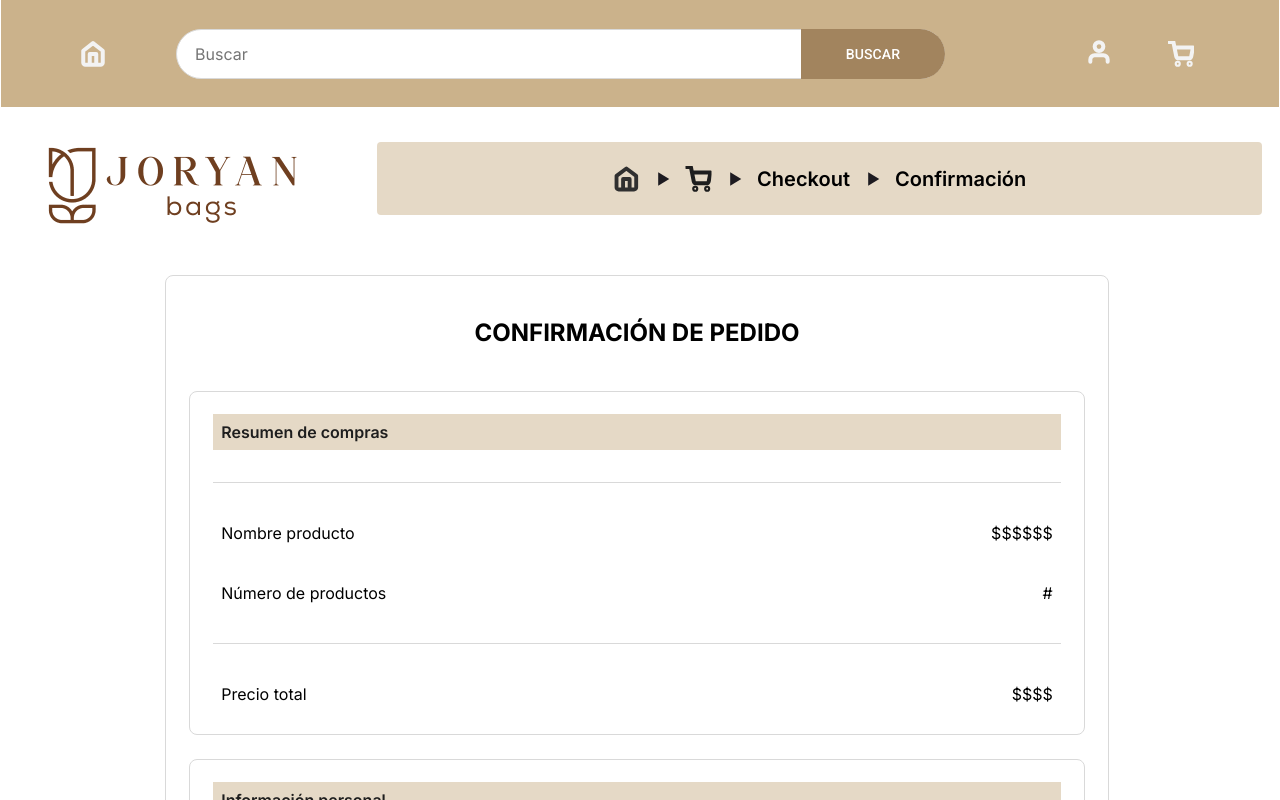
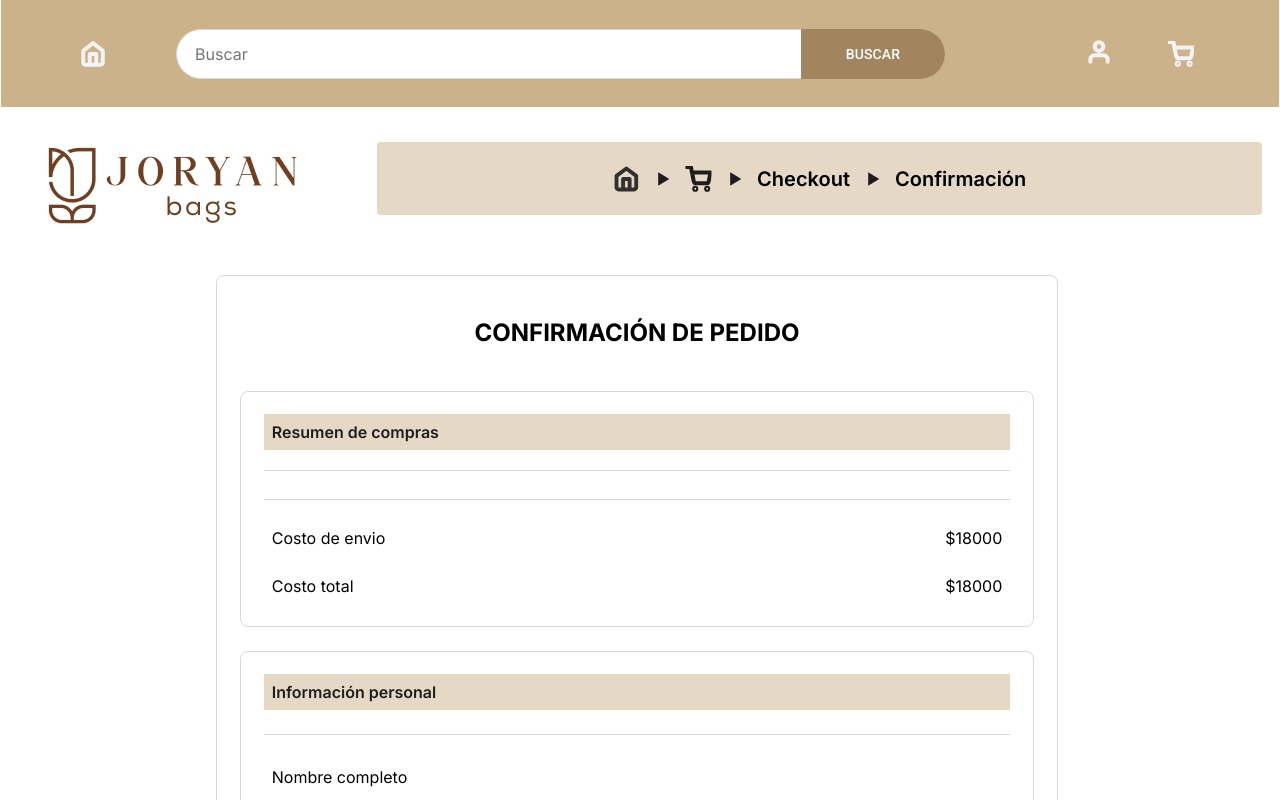
Before and after one commit to CamiloWG/ecommerce-joryanbags, an Angular app in the folder ecommerce-frontend/: page /confirmacioncompra in a window 1280 px wide. Shown: the top 800 px of the page. Built offline with nearby package versions, Linux system fonts and the light colour scheme.

Commit message:
Servicio cart actualizando la bill

```diff
--- a/ecommerce-frontend/src/app/core/components/cartbill/cartbill.component.html
+++ b/ecommerce-frontend/src/app/core/components/cartbill/cartbill.component.html
@@ -1,7 +1,7 @@
 <div class="self-stretch flex flex-col items-start justify-start px-0 pb-0 box-border">
   <div class="self-stretch rounded-radius-200 bg-background-default-default border-border-default-default
               border-solid border-stroke-border box-border flex flex-row items-start justify-start flex-wrap
-              content-start py-[22px] px-[23px] relative gap-space-600 min-w-[240px]">
+              content-start py-[22px] px-[23px] relative gap-space-300 min-w-[240px]">
 
     <!-- Título dinámico -->
     <div class="w-full font-subheading bg-tan-200 p-2 text-body-size-medium text-text-default-default font-body-font-weight-strong">
@@ -10,26 +10,28 @@
 
     <div class="w-full h-px bg-border-default-default my-2"></div>
 
-    <div class="w-full flex flex-row justify-between items-center p-2">
-      <div class="text-body-size-medium font-subheading">Nombre producto</div>
-      <div class="font-subheading">$$$$$$</div>
-    </div>
-
-    <div class="w-full flex flex-row justify-between items-center p-2">
-      <div class="text-body-size-medium font-subheading">Número de productos</div>
-      <div class="font-subheading">#</div>
-    </div>
+    @for(item of productos; track item) {
+      <div class="w-full flex flex-row justify-between items-center p-2">
+        <div class="text-body-size-medium font-subheading">{{item.name}} x{{item.quantity}}</div>
+        <div class="font-subheading">${{item.price * item.quantity}}</div>
+      </div>
+    }
 
     <div class="w-full h-px bg-border-default-default my-2"></div>
 
     <div class="w-full flex flex-row justify-between items-center p-2">
-      <div class="text-body-size-medium font-subheading">Precio total</div>
-      <div class="font-subheading">$$$$</div>
+      <div class="text-body-size-medium font-subheading">Costo de envio</div>
+      <div class="font-subheading">${{costoEnvio}}</div>
+    </div>
+
+    <div class="w-full flex flex-row justify-between items-center p-2">
+      <div class="text-body-size-medium font-subheading">Costo total</div>
+      <div class="font-subheading">${{costoTotal}}</div>
     </div>
 
     <!-- Botón con texto dinámico -->
-    <button *ngIf="showButton" class="w-full py-2 mt-4 bg-background-brand-default text-text-brand-on-brand font-heading rounded-lg
-                   hover:bg-dimgray hover:border-dimgray text-white">
+    <button *ngIf="showButton" (click)="onButtonClick()" class="w-full font-[550] py-2 mt-4 bg-background-brand-default text-text-brand-on-brand font-heading rounded-lg
+    border-border-neutral-secondary border-solid border-stroke-border hover:bg-white hover:text-black transition text-white cursor-pointer">
       {{ buttonText }}
     </button>
   </div>
--- a/ecommerce-frontend/src/app/core/components/cartbill/cartbill.component.ts
+++ b/ecommerce-frontend/src/app/core/components/cartbill/cartbill.component.ts
@@ -1,5 +1,8 @@
 import { CommonModule } from '@angular/common';
 import { Component, Input } from '@angular/core';
+import { ProductInCart } from '../../interfaces/product.interface';
+import { CartService } from '../../services/cart.service';
+import { Router } from '@angular/router';
 
 @Component({
   selector: 'app-cartbill',
@@ -13,4 +16,33 @@ export class CartbillComponent {
   @Input() title: string = 'Mi carro de compras';
   @Input() buttonText: string = 'Checkout';
   @Input() showButton: boolean = true;
+  @Input() rutaBttn: string = '';
+
+  productos: ProductInCart[] = [];
+  costoEnvio: number = 18000;
+  costoTotal: number = 0;
+
+  constructor(private cartService: CartService, private router: Router) {}
+
+  ngOnInit() {
+    this.cartService.cart$.subscribe(carrito => {
+      this.productos = carrito;
+      this.updateBill();
+    });
+  }
+
+
+  updateBill() {
+    let total: number = this.costoEnvio;
+    this.productos.forEach(producto => {
+      total += (producto.price * producto.quantity);
+    });
+    this.costoTotal = total;
+  }
+
+  onButtonClick() {
+    this.router.navigate([this.rutaBttn]);
+  }
+
+
 }
--- a/ecommerce-frontend/src/app/core/components/cartproduct/cartproduct.component.ts
+++ b/ecommerce-frontend/src/app/core/components/cartproduct/cartproduct.component.ts
@@ -10,6 +10,8 @@ export class CartproductComponent {
   @Input() nombreProducto = "";
   @Input() urlImagen = "";
   @Input() cantidad = 1;
+  @Input() descripcion = "";
+  @Input() precio = 0;
 
   @Output() onDelete = new EventEmitter();
   @Output() onChangeQty: EventEmitter<number> = new EventEmitter<number>();
--- a/ecommerce-frontend/src/app/core/components/shared/Route/Route.component.html
+++ b/ecommerce-frontend/src/app/core/components/shared/Route/Route.component.html
@@ -9,7 +9,7 @@
       <ng-container *ngFor="let crumb of breadcrumbs; let last = last">
 
         <ng-container *ngIf="crumb.label === 'Carrito'; else textBreadcrumb">
-          <img class="w-[27px] h-[26px] cursor-pointer" alt="Carrito" src="assets\icons\shopping-cart-2.svg" />
+          <img class="w-[27px] h-[26px] cursor-pointer" alt="Carrito" src="assets\icons\shopping-cart-2.svg" (click)="navigateTo(crumb.url)"/>
         </ng-container>
 
         <ng-template #textBreadcrumb>
--- a/ecommerce-frontend/src/app/pages/carrito/carrito.component.html
+++ b/ecommerce-frontend/src/app/pages/carrito/carrito.component.html
@@ -19,11 +19,11 @@
     <section class="mx-auto w-full max-w-[80%] flex flex-row justify-between items-start gap-8 px-10">
       <div class="flex-1 flex flex-col gap-4">
         @for(item of totalProductos; track item) {
-          <app-cartproduct (onChangeQty)="onChangeQuantity(item, $event)" (onDelete)="onDeleteProduct(item)" [nombreProducto]="item.name" [cantidad]="item.quantity" [urlImagen]="item.image_url"></app-cartproduct>
+          <app-cartproduct (onChangeQty)="onChangeQuantity(item, $event)" (onDelete)="onDeleteProduct(item)" [nombreProducto]="item.name" [cantidad]="item.quantity" [urlImagen]="item.image_url" [descripcion]="item.category_name" [precio]="item.price"></app-cartproduct>
         }
       </div>
       <div class="w-[350px] flex-shrink-0">
-        <app-cartbill title="Mi carro de compras" buttonText="Checkout"></app-cartbill>
+        <app-cartbill title="Mi carro de compras" buttonText="Checkout" rutaBttn="/checkout"></app-cartbill>
       </div>
     </section>
 
--- a/ecommerce-frontend/src/app/pages/catalogo/catalogo.component.html
+++ b/ecommerce-frontend/src/app/pages/catalogo/catalogo.component.html
@@ -8,7 +8,9 @@
         <catalog-filter class=""></catalog-filter>
         <div class="absolute top-[19px] left-[365px] flex flex-col items-start justify-start gap-[174px] max-w-full">
           <div class="flex flex-col items-start justify-start gap-[30px]">
-            <route>  </route>
+            <route [breadcrumbs]="[
+            { label: 'Catálogo' }
+          ]"></route>
             <div class="w-[1039px] h-[241px] flex flex-row items-start justify-start pt-[47px] px-[18.4px] pb-[54px] box-border relative z-[1] text-left text-45xl text-background-default-default font-subheading">
               <img class="w-full absolute !m-[0] right-[0px] bottom-[-3px] left-[0px] max-w-full overflow-hidden max-h-full object-cover z-[0]" loading="lazy" alt="" src="assets/images/image-12@2x.png" />
               <div class="h-[140px] w-[863.1px] flex flex-col items-start justify-between gap-0 z-[1]">
--- a/ecommerce-frontend/src/app/pages/checkout/checkout.component.html
+++ b/ecommerce-frontend/src/app/pages/checkout/checkout.component.html
@@ -10,7 +10,7 @@
         <div class="absolute top-[19px] left-[365px] flex flex-col items-start justify-start gap-[50px] w-[calc(100%-365px)]">
           <div class="w-full flex flex-col">
             <route [breadcrumbs]="[
-              { label: 'Carrito' },
+              { label: 'Carrito', url: 'carrito'},
               { label: 'Checkout' }
             ]"></route>
           </div>
@@ -22,7 +22,7 @@
             <app-infopedido [isConfirmationPage]="false"></app-infopedido>
         </div>
         <div class="w-[30%] flex-shrink-0 ">
-          <app-cartbill title="Resumen de compras" buttonText="Volver al carrito"></app-cartbill>
+          <app-cartbill title="Resumen de compras" buttonText="Volver al carrito" rutaBttn="/carrito"></app-cartbill>
           <div class="self-stretch flex flex-col items-start justify-start gap-space-600  px-0 py-5">
             <div class="self-stretch rounded-radius-200 bg-background-default-default border-border-default-default
               border-solid border-stroke-border box-border flex flex-row items-start justify-start flex-wrap
```
Also changed, not shown: ecommerce-frontend/src/app/core/components/cartproduct/cartproduct.component.html (+12 -9 lines).
